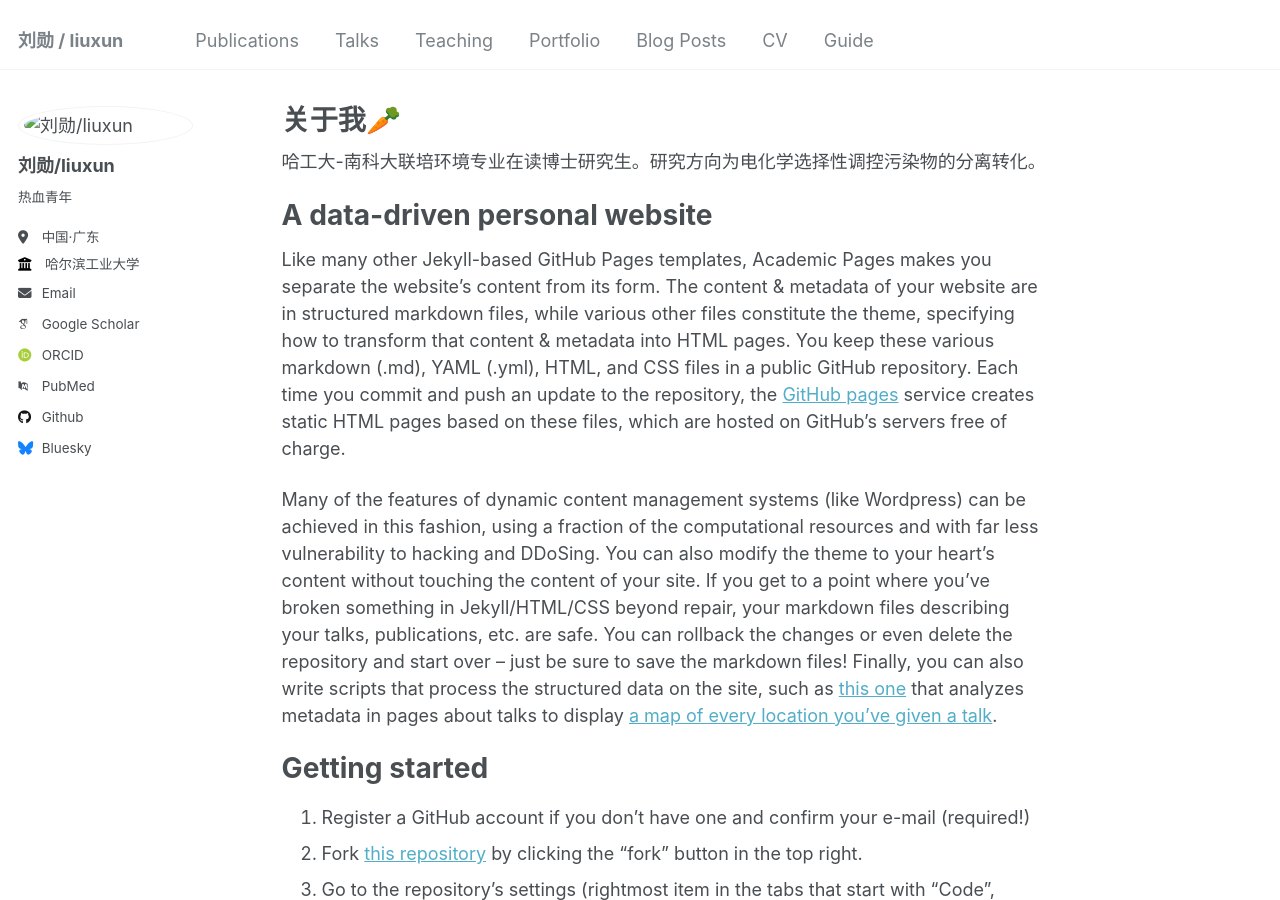
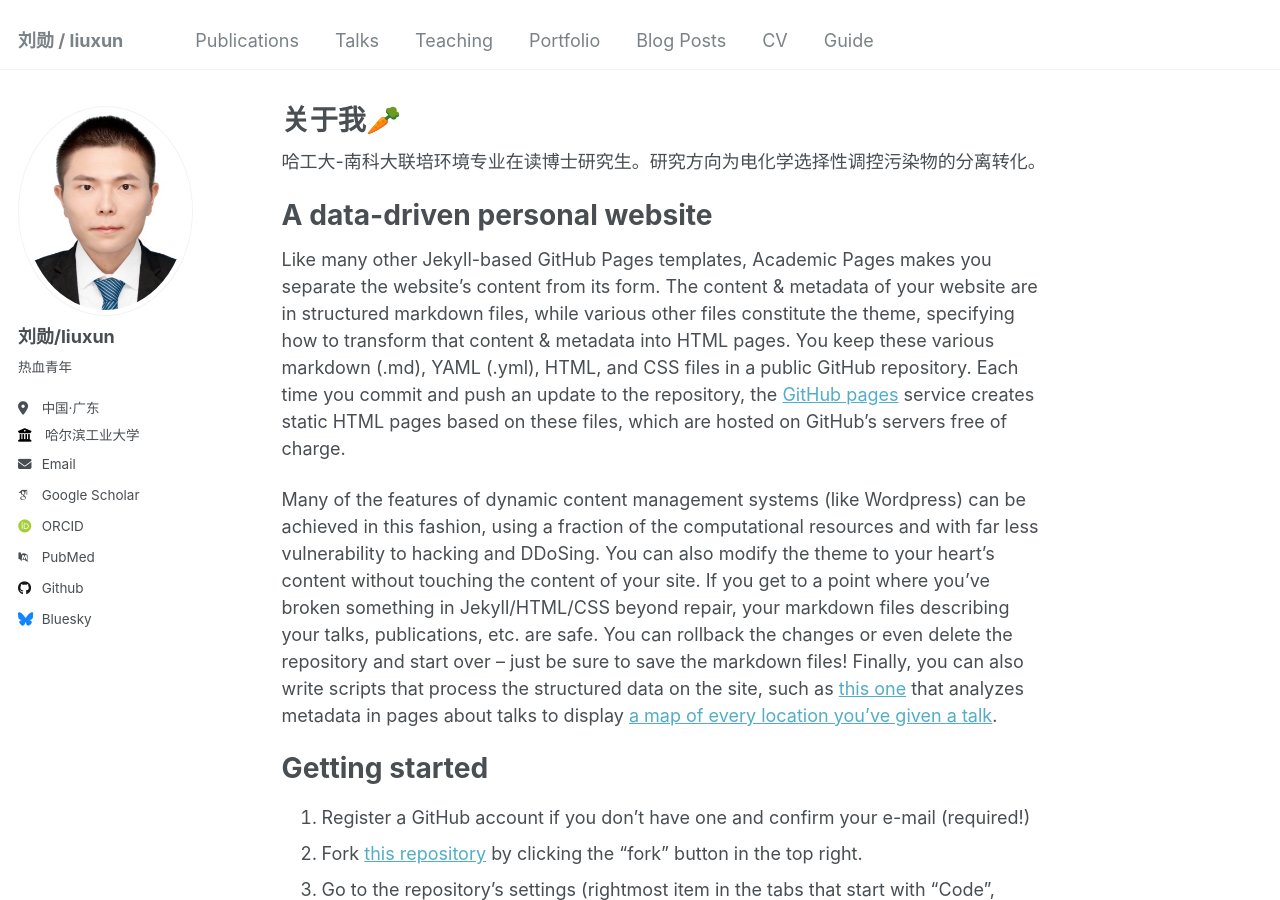
Before and after one commit to liuxun33/liuxun33, a Jekyll site: the page built from _pages/about.md, in a window 1280 px wide and 900 px high. Built offline with Jekyll 4.4.1, drawn with Linux system fonts in a browser that asks for light colours; some web fonts are replaced.

Commit message:
Update _config.yml

```diff
--- a/_config.yml
+++ b/_config.yml
@@ -21,7 +21,7 @@ repository               : "academicpages/academicpages.github.io"
 #               Additional customization can be done by editing /_includes/author-profile.html
 author:
   # Biographic information
-  avatar           : "images/刘勋.png"
+  avatar           : "https://github.com/liuxun33/liuxun33/blob/0a6f3dda2778a156e7f8bc59320cc8657b5ba8cf/images/%E5%88%98%E5%8B%8B.png"
   name             : "刘勋/liuxun"
   pronouns         : # example: "she/her"
   bio              : "热血青年"
```
